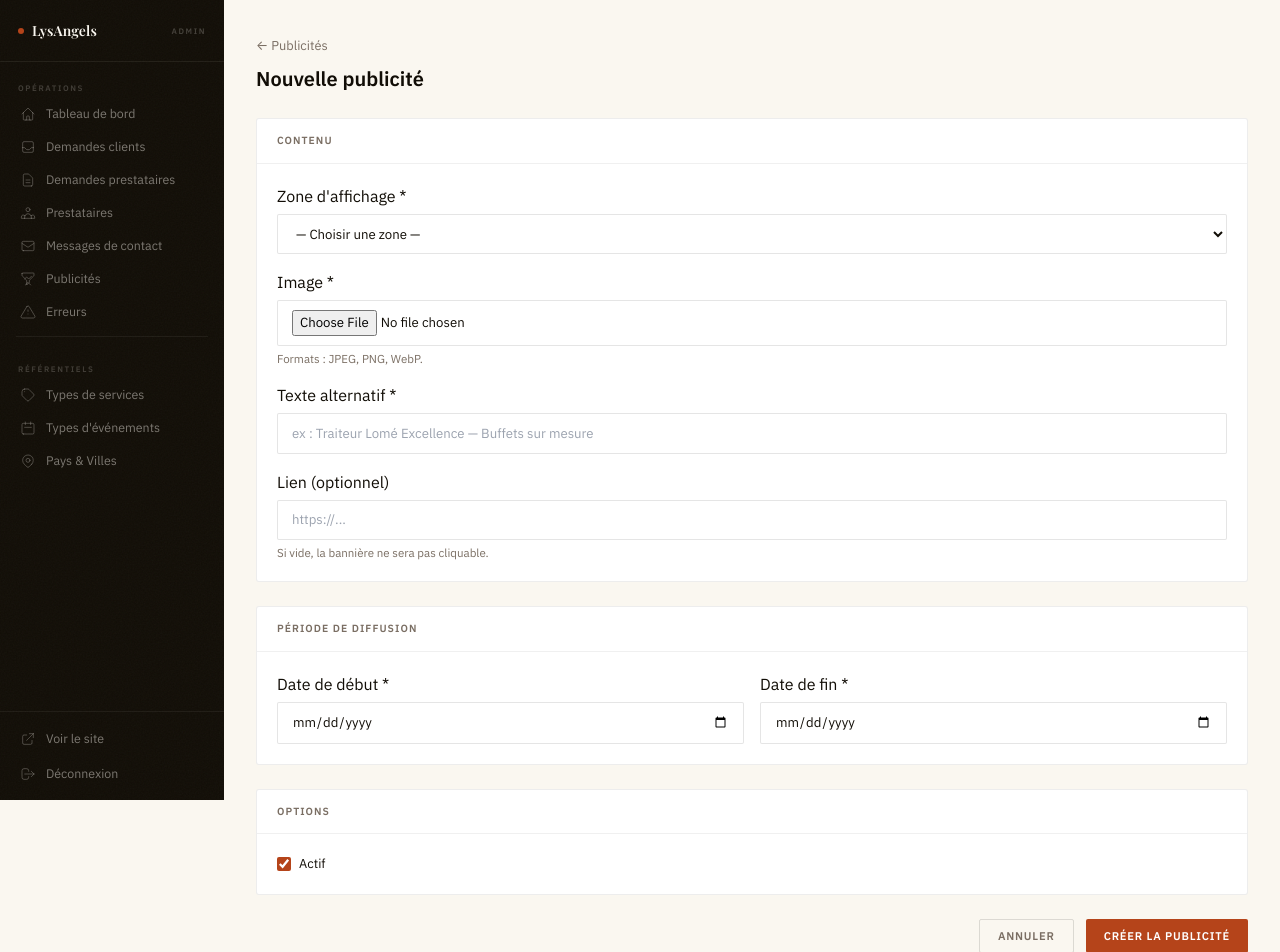
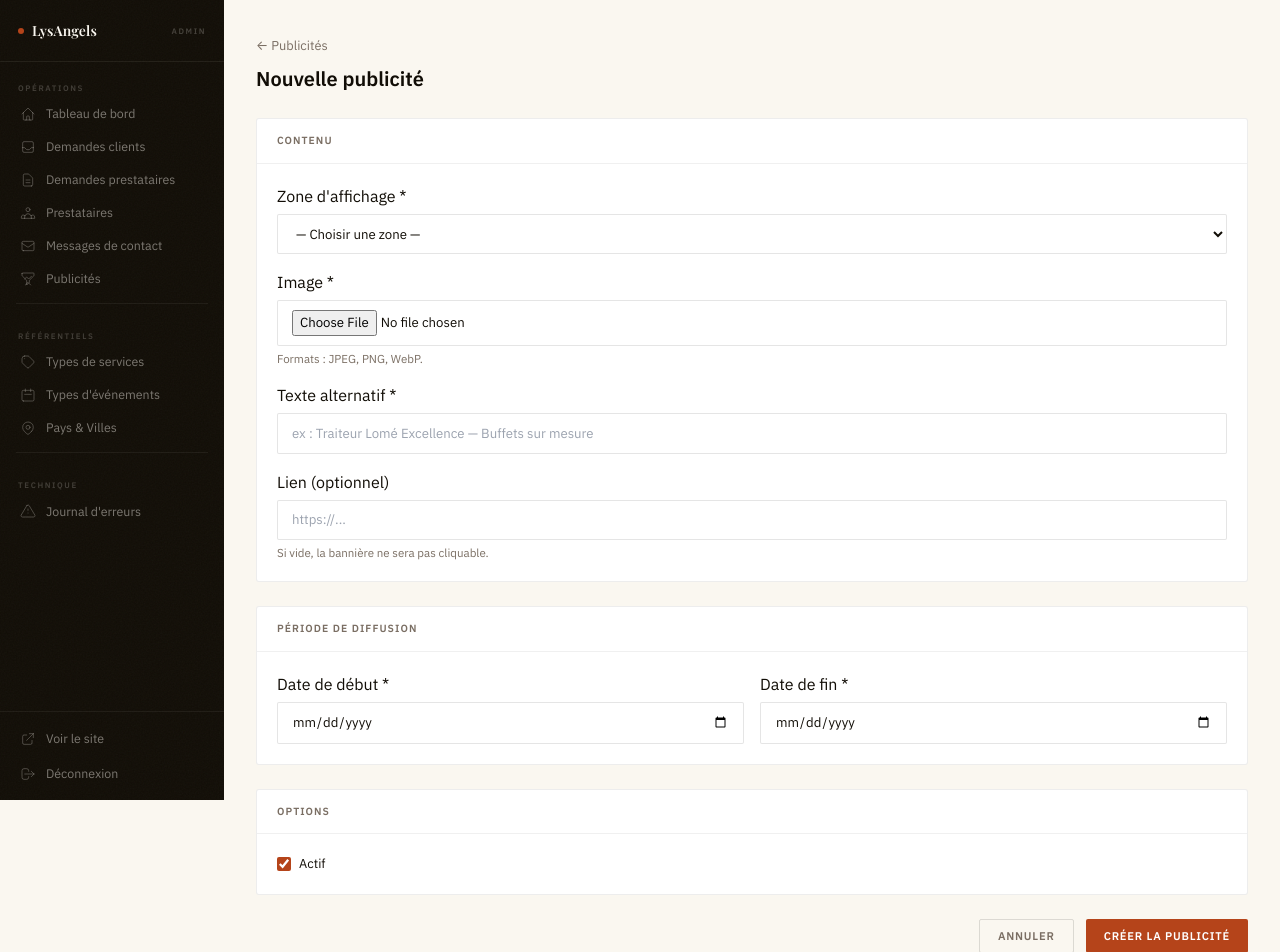
Before and after one commit to deSully/lysangels, a Django app: template templates/accounts/admin/ad_form.html in a window 1280 px wide. Shown: the top 952 px of the page. Run offline with Django 5.2, Linux system fonts and the light colour scheme; the template is opened without the code that fills it, so the values that code supplies are empty; some web fonts are replaced.

Commit message:
fix: déplace Journal d'erreurs dans une section Technique en bas de nav

```diff
--- a/templates/accounts/admin/base_admin.html
+++ b/templates/accounts/admin/base_admin.html
@@ -423,15 +423,6 @@ body {
       Publicités
     </a>
 
-    <a href="{% url 'accounts:admin_error_log_list' %}"
-       class="a-nav-item {% if 'error_log' in request.resolver_match.url_name %}active{% endif %}">
-      <svg fill="none" stroke="currentColor" viewBox="0 0 24 24">
-        <path stroke-linecap="round" stroke-linejoin="round" stroke-width="1.5" d="M12 9v2m0 4h.01M10.29 3.86L1.82 18a2 2 0 001.71 3h16.94a2 2 0 001.71-3L13.71 3.86a2 2 0 00-3.42 0z"/>
-      </svg>
-      Erreurs
-      {% with count=unresolved_errors_count %}{% if count %}<span style="margin-left:auto; background:#c0392b; color:#fff; font-size:.6rem; font-weight:700; padding:.1rem .4rem; border-radius:10px;">{{ count }}</span>{% endif %}{% endwith %}
-    </a>
-
     <div class="a-nav-sep"></div>
     <span class="a-nav-section">Référentiels</span>
 
@@ -458,6 +449,18 @@ body {
         <path stroke-linecap="round" stroke-linejoin="round" stroke-width="1.5" d="M15 11a3 3 0 11-6 0 3 3 0 016 0z"/>
       </svg>
       Pays &amp; Villes
+    </a>
+
+    <div class="a-nav-sep"></div>
+    <span class="a-nav-section">Technique</span>
+
+    <a href="{% url 'accounts:admin_error_log_list' %}"
+       class="a-nav-item {% if 'error_log' in request.resolver_match.url_name %}active{% endif %}">
+      <svg fill="none" stroke="currentColor" viewBox="0 0 24 24">
+        <path stroke-linecap="round" stroke-linejoin="round" stroke-width="1.5" d="M12 9v2m0 4h.01M10.29 3.86L1.82 18a2 2 0 001.71 3h16.94a2 2 0 001.71-3L13.71 3.86a2 2 0 00-3.42 0z"/>
+      </svg>
+      Journal d'erreurs
+      {% with count=unresolved_errors_count %}{% if count %}<span style="margin-left:auto; background:#c0392b; color:#fff; font-size:.6rem; font-weight:700; padding:.1rem .4rem; border-radius:10px;">{{ count }}</span>{% endif %}{% endwith %}
     </a>
   </nav>
 
```
